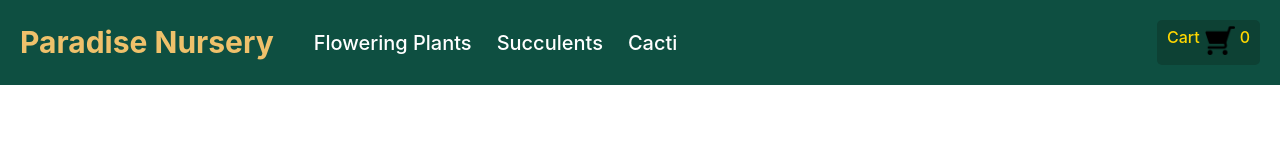
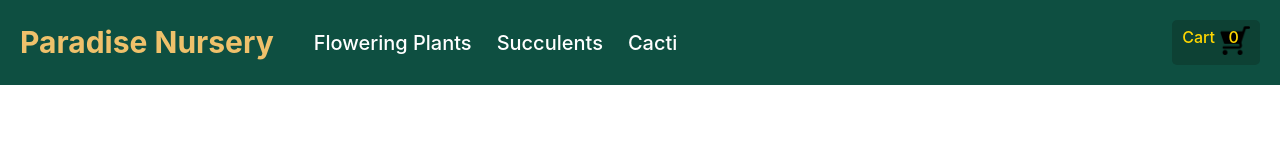
Before and after one commit to avacio/coursera-reactjs-sample-shop-site, a React (Vite) app: page /plants in a window 1280 px wide. Shown: the top 160 px of the page. Built offline with nearby package versions, Linux system fonts and the light colour scheme.

Commit message:
Cart counter on top of icon

```diff
--- a/src/Header.jsx
+++ b/src/Header.jsx
@@ -18,8 +18,8 @@ export function Header({ numberInCart }) {
 				</div>
 			</div>
 
-			<Link to="/cart" id="cartButton" className="cartButton">Cart<div className="cartIcon"></div>
-				{numberInCart}</Link>
+			<Link to="/cart" id="cartButton" className="cartButton">Cart<div className="cartIcon">&nbsp;&nbsp;{numberInCart}</div>
+			</Link>
 		</div>
 	);
 }
```
